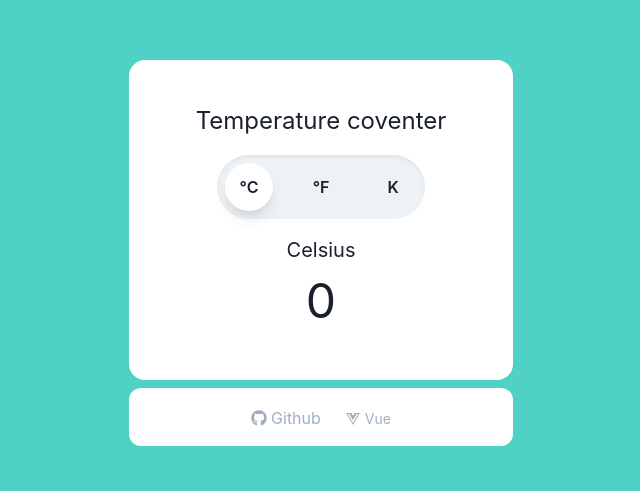
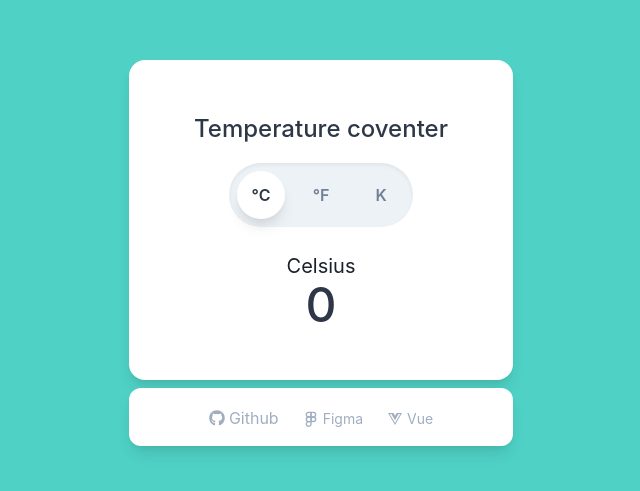
Before and after one commit to indexhui/react-temperature-converter, a React (Create React App) app: page / in a window 1280 px wide. Shown: the part 143-634 px from the top of the page, without its empty margins (319-959 px from the left). Built offline with nearby package versions, Linux system fonts and the light colour scheme.

Commit message:
fix UI add figma

```diff
--- a/package.json
+++ b/package.json
@@ -14,7 +14,7 @@
     "gh-pages": "^3.2.3",
     "react": "^17.0.2",
     "react-dom": "^17.0.2",
-    "react-icons": "^3.0.0",
+    "react-icons": "^4.2.0",
     "react-scripts": "4.0.3",
     "web-vitals": "^0.2.2"
   },
--- a/src/App.js
+++ b/src/App.js
@@ -13,6 +13,7 @@ import UnitSwitcher from './components/UnitSwitcher';
 import Temperature from './components/Temperature';
 
 import { FaVuejs, FaGithub } from 'react-icons/fa';
+import { FiFigma } from 'react-icons/fi';
 
 function App() {
   const [unit, setUnit] = useState('celsius');
@@ -92,10 +93,13 @@ function App() {
           direction="column"
           justify="center"
           align="center"
+          shadow="lg"
         >
-          <Text fontSize="2xl">Temperature coventer</Text>
+          <Text fontSize="2xl" fontWeight="500" color="gray.700">
+            Temperature coventer
+          </Text>
           <UnitSwitcher unit={unit} handleClick={handleClick} />
-          <Text fontSize="xl">
+          <Text fontSize="xl" mt="2">
             {unit.charAt(0).toUpperCase() + unit.slice(1)}
           </Text>
           <Temperature
@@ -113,6 +117,7 @@ function App() {
           py="4"
           justify="center"
           color="gray.400"
+          shadow="lg"
         >
           <HStack spacing="24px">
             <Link
@@ -125,6 +130,21 @@ function App() {
               <Icon verticalAlign="middle" as={FaGithub} />
               <Text verticalAlign="middle" display="inline" pl="1">
                 Github
+              </Text>
+            </Link>
+            <Link
+              href="https://www.figma.com/file/qIzf18qtQX7MlTWmcLnAxt/daily-coding?node-id=43%3A8"
+              isExternal
+              _hover={{ color: 'gray.700', underline: 'none' }}
+            >
+              <Icon verticalAlign="middle" as={FiFigma} />
+              <Text
+                verticalAlign="middle"
+                display="inline"
+                pl="1"
+                fontSize="sm"
+              >
+                Figma
               </Text>
             </Link>
             <Link
--- a/src/components/Temperature.js
+++ b/src/components/Temperature.js
@@ -5,14 +5,16 @@ const Temperature = ({ tem, handleChange, handleBlur, unit }) => {
     <Box>
       <Input
         display="inline"
-        value={tem[unit]}
         type="number"
         w="48"
-        h="auto"
+        h="12"
         overflow="visible"
         textAlign="center"
         border="none"
         fontSize="5xl"
+        fontWeight="500"
+        color="gray.700"
+        value={tem[unit]}
         onChange={handleChange}
         onBlur={handleBlur}
       />
--- a/src/components/UnitSwitcher.js
+++ b/src/components/UnitSwitcher.js
@@ -5,10 +5,11 @@ const UnitButton = props => {
     <Button
       w="12"
       h="12"
+      borderRadius="50"
+      _focus={{ boxShadow: 'lg' }}
       bg={props.unit === props.name ? 'white' : 'none'}
-      _focus={{ boxShadow: 'lg' }}
       boxShadow={props.unit === props.name ? 'lg' : 'none'}
-      borderRadius="50"
+      color={props.unit === props.name ? 'gray.700' : 'gray.500'}
       onClick={() => props.handleClick(props.name)}
     >
       {props.showName}
@@ -25,7 +26,7 @@ const UnitSwitcher = ({ unit, handleClick }) => {
         bg="gray.100"
         borderRadius="50"
         boxShadow="inner"
-        spacing="24px"
+        spacing="12px"
       >
         <UnitButton
           handleClick={handleClick}
```
Also changed, not shown: src/ColorModeSwitcher.js (deleted, +0 -23 lines), src/Logo.js (deleted, +0 -18 lines), src/logo.svg (deleted), 1 other file (tests, documents, lock files or other folders).
